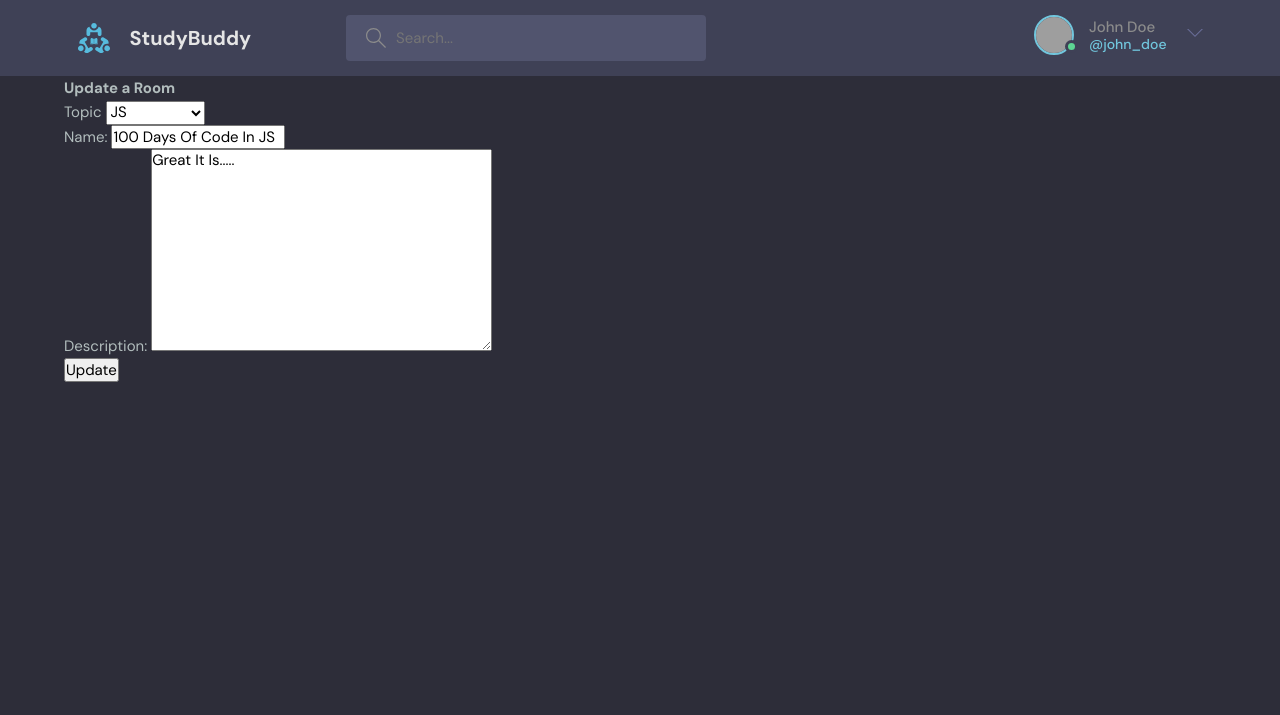
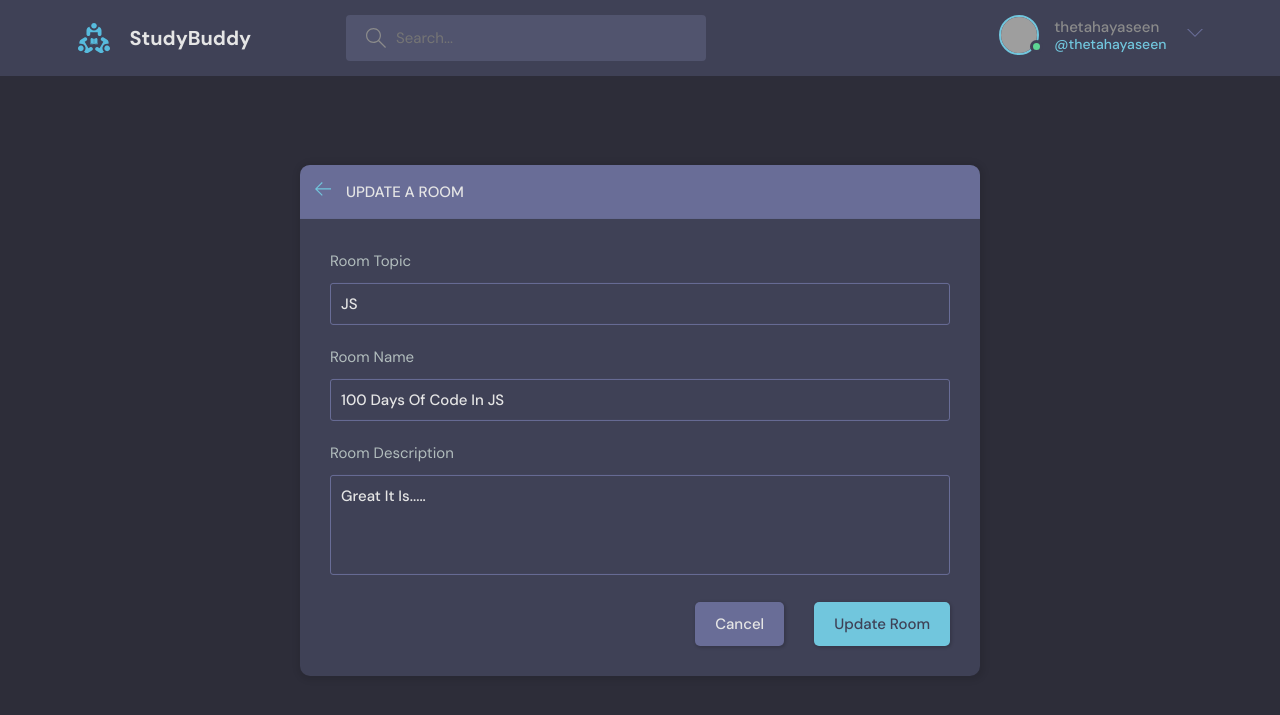
Before and after one commit to TheTahaYaseen/StudyBuddy, a Django app: page /update-room/1 in a window 1280 px wide. Shown: the top 715 px of the page. Run offline with Django 4.2, Linux system fonts and the light colour scheme; a user stored in the database is signed in; data comes from the database, SQL or seed files in the repository; both versions use the stored data as it was after the commit; grey boxes are pictures that could not be loaded.

Commit message:
Implemented Room  Form Template

```diff
--- a/Templates/navigation.html
+++ b/Templates/navigation.html
@@ -26,7 +26,7 @@
             <div class="avatar avatar--medium active">
               <img src="https://randomuser.me/api/portraits/men/37.jpg" />
             </div>
-            <p>John Doe <span>@john_doe</span></p>
+            <p>{{request.user.username}} <span>@{{request.user.username}}</span></p>
           </a>
           <button class="dropdown-button">
             <svg version="1.1" xmlns="http://www.w3.org/2000/svg" width="32" height="32" viewBox="0 0 32 32">
--- a/base/templates/base/profile.html
+++ b/base/templates/base/profile.html
@@ -34,11 +34,10 @@
 
       <div class="roomList__header">
         <div>
-          <h2>Study Rooms Hosted by {{user.username}}</a>
-          </h2>
-          {% include "base/rooms_component.html" %}
+          <h2>Study Rooms Hosted by {{user.username}}</h2>
         </div>
       </div>
+      {% include "base/rooms_component.html" %}
     </div>
     <!-- Room List End -->
 
--- a/base/templates/base/room_form.html
+++ b/base/templates/base/room_form.html
@@ -1,30 +1,62 @@
 {% extends "mainlayout.html" %}
 
 {% block content %}
-<div class="container mx-auto mt-8">
-    <div class="max-w-lg mx-auto bg-white p-6 rounded-lg shadow-md">
+  <main class="create-room layout">
+    <div class="container">
+      <div class="layout__box">
+        <div class="layout__boxHeader">
+          <div class="layout__boxTitle">
+            <a href="{% url 'home' %}">
+              <svg version="1.1" xmlns="http://www.w3.org/2000/svg" width="32" height="32" viewBox="0 0 32 32">
+                <title>arrow-left</title>
+                <path
+                  d="M13.723 2.286l-13.723 13.714 13.719 13.714 1.616-1.611-10.96-10.96h27.625v-2.286h-27.625l10.965-10.965-1.616-1.607z">
+                </path>
+              </svg>
+            </a>
             {% if isUpdate %}
-            <h2 class="text-2xl font-bold mb-4">Update a Room</h2>
+            <h3 class="text-2xl font-bold mb-4">Update a Room</h3>
         {% else %}
-            <h2 class="text-2xl font-bold mb-4">Create a Room</h2>
+            <h3 class="text-2xl font-bold mb-4">Create a Room</h3>
         {% endif %}
-            <!-- custom_form.html -->
-<form method="post">
+          </div>
+        </div>
+        <div class="layout__body">
+          <form class="form" method="POST">
             {% csrf_token %}
-    {% for field in form %}
-        <div class="mb-4 items-center align-middle">
-            <label for="{{ field.id }}" class="text-gray-500 inline-block w-1/4">{{ field.label }}</label>
-            {{ field }}
+
+            <div class="form__group">
+              <label for="room_topic">Room Topic</label>
+              <input required type="text" name="topic" value="{{room.topic.name}}" placeholder="E.g. Mastering Python + Django" list="topic-list" />
+              <datalist id="topic-list">
+                {% for topic in topics %}
+                <option id="room_topic" value="{{topic.name}}">{{topic.name}}</option>
+                {% endfor %}
+              </datalist>
             </div>
-    {% endfor %}
+
+            <div class="form__group">
+              <label for="room_name">Room Name</label>
+              {{form.name}}
+            </div>
+
+            <div class="form__group">
+              <label for="room_description">Room Description</label>
+              {{form.description}}
+            </div>
+
+            <div class="form__action">
+          <a class="btn btn--dark" href="{% url 'home' %}">Cancel</a>
 
           {% if isUpdate %}
-        <button type="submit" class="bg-blue-500 text-white font-bold py-2 px-4 rounded-full hover:bg-blue-700 hover:shadow-md transition duration-300">Update</button>
+          <button class="btn btn--main" type="submit">Update Room</button>
           {% else %}
-        <button type="submit" class="bg-blue-500 text-white font-bold py-2 px-4 rounded-full hover:bg-blue-700 hover:shadow-md transition duration-300">Create</button>
+          <button class="btn btn--main" type="submit">Create Room</button>
       {% endif %}
-
+        </div>
           </form>
         </div>
       </div>
+    </div>
+  </main>
 {% endblock content %}
--- a/base/views.py
+++ b/base/views.py
@@ -120,21 +120,36 @@ def user_profile(request, primary_key):
 def create_room(request):
     form = RoomForm()
 
+    topics = Topic.objects.all()
+
     if request.method == "POST":
         form = RoomForm(request.POST)
-        if form.is_valid():
-            room = form.save(commit=False)
-            room.host = request.user
-            room.save()
-            return redirect('home')
+        topic_name = request.POST.get("topic")
+        topic, created = Topic.objects.get_or_create(name=topic_name)
 
-    context = {"form": form, "isUpdate": False}
+
+        Room.objects.create(
+            host = request.user,
+            topic = topic,
+            name = request.POST.get("name"),
+            description = request.POST.get("description"),
+        )
+
+        # if form.is_valid():
+        #     room = form.save(commit=False)
+        #     room.host = request.user
+        #     room.save()
+
+        return redirect('home')
+
+    context = {"form": form, "isUpdate": False, "topics": topics}
     return render(request, "base/room_form.html", context)
 
 @login_required(login_url="/login")
 def update_room(request, primary_key):
 
     room = Room.objects.get(id = primary_key)
+    topics = Topic.objects.all()
 
     if request.user != room.host:
         return HttpResponse("Only The Creator / Host Can Update The Room")
@@ -143,11 +158,14 @@ def update_room(request, primary_key):
 
     if request.method == "POST":
         form = RoomForm(request.POST, instance=room)
-        if form.is_valid():
-            form.save()
-            return redirect('home')
+        topic_name = request.POST.get("topic")
+        topic, created = Topic.objects.get_or_create(name=topic_name)
 
-    context = {"form": form, "isUpdate": True}
+        room.topic = topic,
+        room.name = request.POST.get("name"),
+        room.description = request.POST.get("description"),
+
+    context = {"form": form, "isUpdate": True, "topics": topics, "room": room}
 
     return render(request, "base/room_form.html", context)
 
```
Also changed, not shown: base/templates/base/old_room_form.html (added, +30 -0 lines), db.sqlite3. Lines whose indentation alone changed are shown as unchanged.
